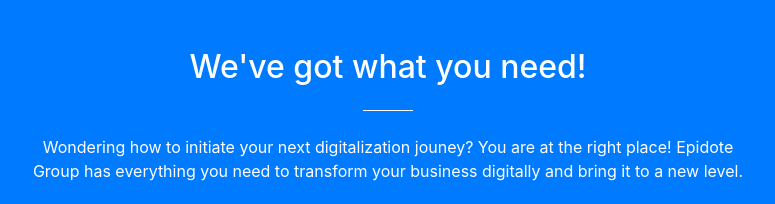
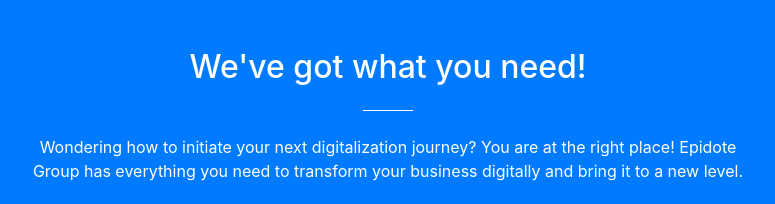
Before and after one commit to kiango/epidotegroup, a website with bundled scripts: page index.html in a window 1280 px wide. Shown: the part 880-1084 px from the top of the page, 252-1027 px from the left. Built offline with nearby package versions, Linux system fonts and the light colour scheme.

Commit message:
1st commit

```diff
--- a/index.html
+++ b/index.html
@@ -77,7 +77,7 @@
           <div class="col-lg-8 mx-auto text-center">
             <h2 class="section-heading text-white">We've got what you need!</h2>
             <hr class="light my-4">
-            <p class="text-faded mb-4">Wondering how to initiate your next digitalization jouney? You are at the right place! Epidote Group has everything you need to transform your business digitally and bring it to a new level.</p>
+            <p class="text-faded mb-4">Wondering how to initiate your next digitalization journey? You are at the right place! Epidote Group has everything you need to transform your business digitally and bring it to a new level.</p>
             <a class="btn btn-light btn-xl js-scroll-trigger" href="#services">Get Started!</a>
           </div>
         </div>
```
